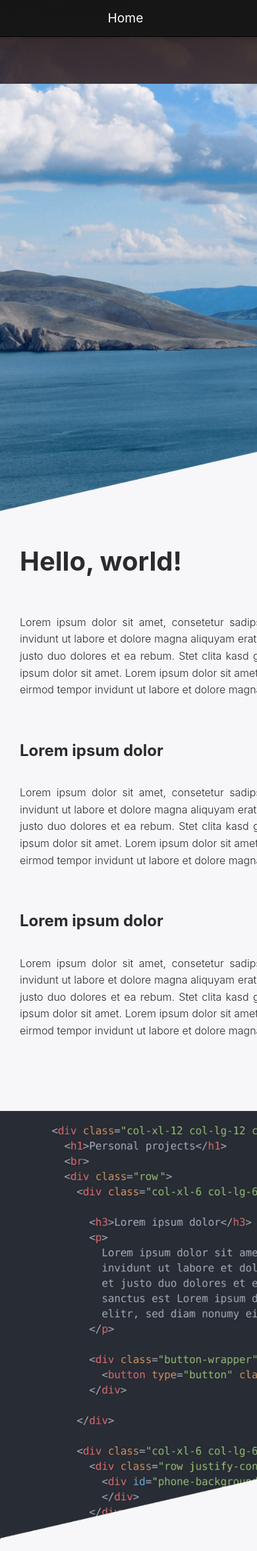
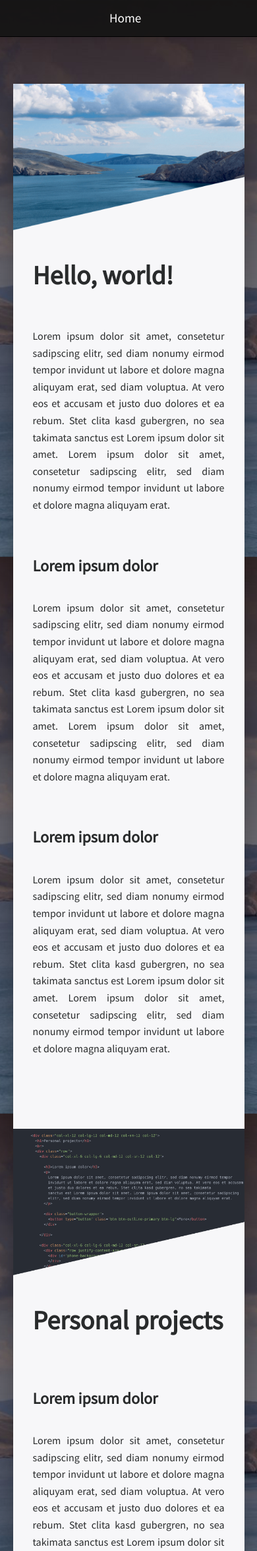
Before and after one commit to jgawrylkowicz/jgawrylkowicz.github.io, a PHP site: page / in a window 390 px wide; the page is wider, and only the part inside the window is pictured. Shown: the top 2351 px of that part at 66% size. Run offline with PHP 8.4, Linux system fonts and the light colour scheme.

Commit message:
add compressed images and  different body resizing for mobile

```diff
--- a/css/index.css
+++ b/css/index.css
@@ -1,3 +1,5 @@
+@import url('https://fonts.googleapis.com/css?family=Source+Sans+Pro');
+
 :root {
   --theme-color: rgba(0, 113, 255, 0.50);
   --theme-color-hover: rgba(0, 113, 255, 1);
@@ -6,19 +8,29 @@
 }
 
 body {
-  margin-top: 50px;
+  margin-top: 10vh;
   width: 100%;
   height: 100%;
   font-size: 1em !important;
-  background-image: url("../img/intro-background.jpg");
+  background-image: url("../img/intro-background-1.jpg");
   line-height: 1.6;
   background-repeat: no-repeat;
   background-position: right top;
   background-attachment: fixed;
   background-size: cover;
+  font-family: 'Source Sans Pro', sans-serif;
   -webkit-transition: background-image ease 0.8s;
   transition: background-image ease 0.8s;
+
 }
+
+@media only screen and (max-width: 1000px){
+  body{
+    background-image: url("../img/intro-background-2.jpg");
+  }
+}
+
+
 html {
   width: 100%;
   height: 100%;
@@ -82,10 +94,10 @@ button:hover {
     height of 100% - meaning the height of the screen
     and also extends the section if the content requires it. */
   height: auto;
+  background-color: #f7f7f9;
   min-height: 100vh;
-  width: 55%;
-  min-width: 768px;
-  max-width: 1024px;
+  width: 90%;
+  max-width: 900px;
   font-size: 1em;
   text-align: justify;
   padding-left: 0;
@@ -93,34 +105,17 @@ button:hover {
   -webkit-box-shadow: 0px 32px 32px 0px rgba(0, 0, 0, 0.3);
           box-shadow: 0px 32px 32px 0px rgba(0, 0, 0, 0.3);
 }
-.intro-section {
+#intro {
   margin-top: 15vh;
 }
-.contact-section{
+#contact{
   margin-bottom: 20vh;
 }
-.intro-section,
-.contact-section,
-.projects-section{
-  background-color: #f7f7f9;
-}
-
-
 .text-container {
   padding: 5vh 30px 5vh 30px;
 }
 .thumb {
-  min-height: 660px;
-  height: 45vh;
-  max-height: 55vh;
-  background-repeat: no-repeat;
-  background-size: cover;
-}
-.thumb-intro{
-  background-image: url("../img/intro-background-thumb.png");
-}
-.thumb-projects{
-  background-image: url("../img/projects-background-thumb.png");
+  width: 100%;
 }
 
 /*
--- a/index.html
+++ b/index.html
@@ -50,15 +50,15 @@
   </nav>
   <div id="spyOnContent" data-aos="fade-zoom-in" class="content" data-target="#navbarSpy" data-spy="scroll">
 
-    <div id="intro" class="container-fluid section intro-section">
+    <div id="intro" class="container-fluid section">
 
-      <div class="thumb thumb-intro"></div>
+      <img class="thumb" src="img/intro-background-thumb.png"></img>
       <div class="text-container">
         <div class="row">
 
           <div class="col-xl-12 col-lg-12 col-md-12 col-sm-12 col-12">
             <div class="row justify-content-around">
-              <div class="col-xl-12 col-lg-12 col-md-12 col-sm-12 col-12">
+              <div class="col-12">
 
                 <h1>Hello, world! </h1>
                 <p>
@@ -68,7 +68,7 @@
 
               </div>
 
-              <div class="col-xl-6 col-lg-6 col-md-12 col-sm-12 col-12">
+              <div class="col-xl-6 col-lg-6 col-12">
                 <h3>Lorem ipsum dolor</h3>
                 <p>
                   Lorem ipsum dolor sit amet, consetetur sadipscing elitr, sed diam nonumy eirmod tempor invidunt ut labore et dolore magna aliquyam erat, sed diam voluptua. At vero eos et accusam et justo duo dolores et ea rebum. Stet clita kasd gubergren, no sea takimata
@@ -76,7 +76,7 @@
                 </p>
               </div>
 
-              <div class="col-xl-6 col-lg-6 col-md-12 col-sm-12 col-12">
+              <div class="col-xl-6 col-lg-6 col-12">
                 <h3>Lorem ipsum dolor</h3>
                 <p>
                   Lorem ipsum dolor sit amet, consetetur sadipscing elitr, sed diam nonumy eirmod tempor invidunt ut labore et dolore magna aliquyam erat, sed diam voluptua. At vero eos et accusam et justo duo dolores et ea rebum. Stet clita kasd gubergren, no sea takimata
@@ -91,17 +91,19 @@
 
     </div>
 
-    <div id="projects" data-aos="fade-up" class="container-fluid section projects-section">
-      <div class="thumb thumb-projects"></div>
+    <div id="projects" data-aos="fade-up" class="container-fluid section">
+      <img class="thumb" src="img/projects-background-thumb.png"></img>
+
       <div class="text-container">
+
         <div class="row">
+          <div class="col-12">
 
-          <div class="col">
             <h1>Personal projects</h1>
             <br>
 
             <div class="row justify-content-around">
-              <div class="col-xl-6 col-lg-6 col-12">
+              <div class="col-xl-6 col-lg-6 col-md-6 col-12">
 
                 <h3>Lorem ipsum dolor</h3>
                 <p>
@@ -114,10 +116,10 @@
                 </div>
 
               </div>
-              <div class="col-xl-6 col-lg-6 col">
+              <div class="col-xl-6 col-lg-6 col-md-6 col-12">
                 <div class="row">
                   <div id="wrapper" class="col">
-                    <img id="phone-background" class="phone-background" src="img/google_blue.png"></img>
+                    <img id="phone-background" src="img/google_blue.png"></img>
                     <div id="phone-display">
                       <div id="tabs">
                         <div id="link1"></div>
@@ -141,12 +143,12 @@
       </div>
     </div>
 
-    <div id="contact" data-aos="fade-up" class="container-fluid section contact-section">
+    <div id="contact" data-aos="fade-up" class="container-fluid section">
 
       <div class="text-container">
         <div class="row">
 
-          <div class="col-xl-4 col-lg-4 col-md-12 col-sm-12 col-12">
+          <div class="col-xl-4 col-lg-4 col-12">
             <h3>Lorem ipsum dolor</h3>
             <p>
               Lorem ipsum dolor sit amet, consetetur sadipscing elitr, sed diam nonumy eirmod tempor invidunt ut labore et dolore magna aliquyam erat, sed diam voluptua. At vero eos et accusam et justo duo dolores et ea rebum. Stet clita kasd gubergren, no sea takimata
@@ -155,7 +157,7 @@
             </p>
           </div>
 
-          <div class="col-xl-4 col-lg-4 col-md-12 col-sm-12 col-12">
+          <div class="col-xl-4 col-lg-4 col-12">
             <h3>Lorem ipsum dolor</h3>
             <p>
               Lorem ipsum dolor sit amet, consetetur sadipscing elitr, sed diam nonumy eirmod tempor invidunt ut labore et dolore magna aliquyam erat, sed diam voluptua. At vero eos et accusam et justo duo dolores et ea rebum. Stet clita kasd gubergren, no sea takimata
@@ -165,7 +167,7 @@
 
           </div>
 
-          <div class="col-xl-4 col-lg-4 col-md-12 col-sm-12 col-12">
+          <div class="col-xl-4 col-lg-4 col-12">
             <h3>Lorem ipsum dolor</h3>
             <p>
               Lorem ipsum dolor sit amet, consetetur sadipscing elitr, sed diam nonumy eirmod tempor invidunt ut labore et dolore magna aliquyam erat, sed diam voluptua. At vero eos et accusam et justo duo dolores et ea rebum. Stet clita kasd gubergren, no sea takimata
```
Also changed, not shown: img/intro-background-1.jpg (renamed from img/intro-background.jpg), img/intro-background-2.jpg (added), img/intro-background-thumb.png.
